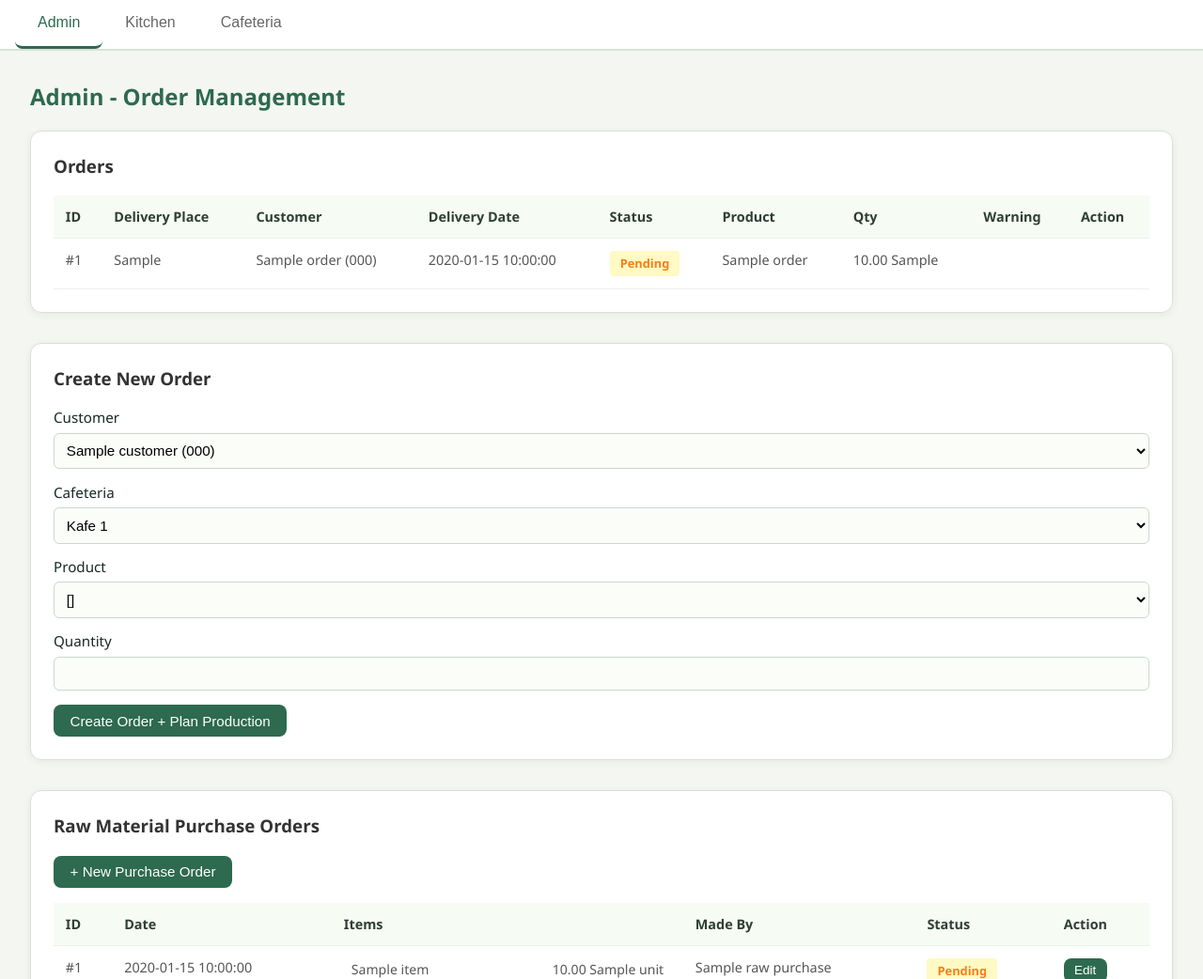
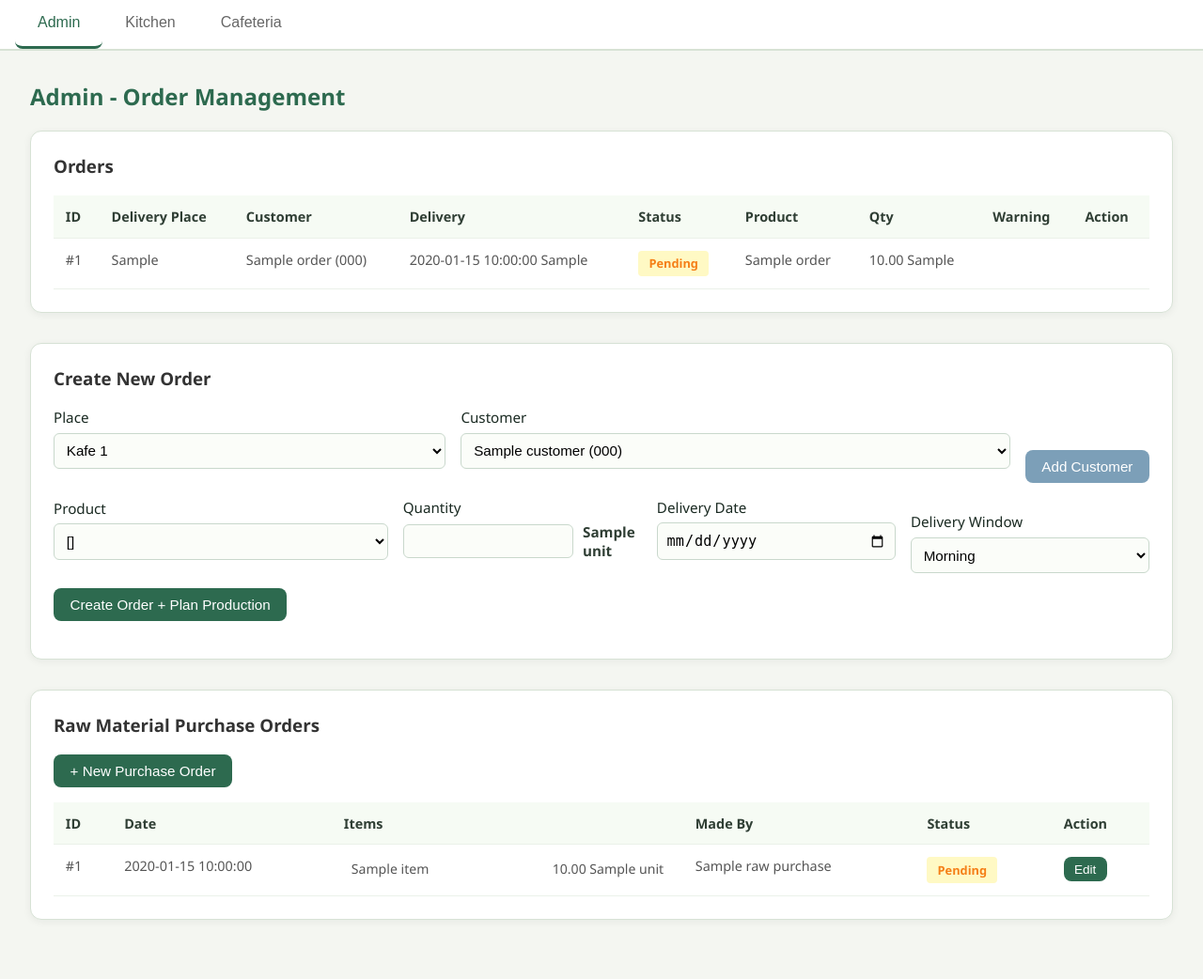
Before and after one commit to rodionk1/eiksmarka, a Flask app: template templates/index.html in a window 1280 px wide. Shown: the part 223-1265 px from the top of the page at 94% size. Run offline with Flask 3, Linux system fonts and the light colour scheme; the template is opened without the code that fills it: most values are stand-ins (such as "Sample title", 1, 10 or a date in 2020).

Commit message:
Update order form with delivery scheduling

```diff
--- a/app.py
+++ b/app.py
@@ -3,6 +3,7 @@
 from db import init_db
 from services import (
     complete_activity,
+    create_customer,
     list_dashboard_data,
     load_all_recipe_data,
     mark_order_delivered,
@@ -50,14 +51,35 @@
 def create_order():
     try:
         customer_id = int(request.form["customer_id"])
-        cafeteria = request.form["cafeteria"]
+        place = request.form["place"]
         prod_id = int(request.form["prod_id"])
         quantity = float(request.form["quantity"])
-        result = place_order(customer_id, cafeteria, [{"prod_id": prod_id, "quantity": quantity}])
+        delivery_date = request.form.get("delivery_date")
+        delivery_window = request.form.get("delivery_window", "morning")
+        result = place_order(
+            customer_id,
+            place,
+            [{"prod_id": prod_id, "quantity": quantity}],
+            delivery_date=delivery_date,
+            delivery_window=delivery_window,
+        )
         message = f"Order #{result['order_id']} created"
         if result["warnings"]:
             message += " | " + " | ".join(result["warnings"])
         return redirect(url_for("index", message=message))
+    except Exception as exc:
+        return redirect(url_for("index", error=str(exc)))
+
+
+@app.post("/customers")
+def add_customer():
+    try:
+        customer_id = create_customer(
+            request.form.get("name", ""),
+            phone=request.form.get("phone", ""),
+            email=request.form.get("email", ""),
+        )
+        return redirect(url_for("index", message=f"Customer #{customer_id} added"))
     except Exception as exc:
         return redirect(url_for("index", error=str(exc)))
 
--- a/db.py
+++ b/db.py
@@ -33,8 +33,12 @@
     if "Delivery_date" not in order_columns:
         conn.execute("ALTER TABLE Orders ADD COLUMN Delivery_date TEXT")
         conn.execute("UPDATE Orders SET Delivery_date = Date WHERE Delivery_date IS NULL")
+    if "Delivery_window" not in order_columns:
+        conn.execute("ALTER TABLE Orders ADD COLUMN Delivery_window TEXT NOT NULL DEFAULT 'morning'")
     if "Status" not in order_columns:
         conn.execute("ALTER TABLE Orders ADD COLUMN Status TEXT NOT NULL DEFAULT 'pending'")
+    conn.execute("UPDATE Orders SET Delivery_date = Date WHERE Delivery_date IS NULL OR Delivery_date = ''")
+    conn.execute("UPDATE Orders SET Delivery_window = 'morning' WHERE Delivery_window IS NULL OR Delivery_window = ''")
     conn.execute("UPDATE Orders SET Status = 'pending' WHERE Status IS NULL OR Status = ''")
     conn.commit()
 
--- a/schema.sql
+++ b/schema.sql
@@ -107,6 +107,7 @@
     Cafeteria TEXT NOT NULL CHECK(Cafeteria IN ('kafe_1', 'kafe_2')),
     Date TEXT NOT NULL,
     Delivery_date TEXT,
+    Delivery_window TEXT NOT NULL DEFAULT 'morning' CHECK(Delivery_window IN ('morning', 'noon')),
     Status TEXT NOT NULL DEFAULT 'pending' CHECK(Status IN ('pending', 'produced', 'delivered')),
     Content TEXT NOT NULL,
     Warning TEXT,
--- a/static/style.css
+++ b/static/style.css
@@ -276,6 +276,49 @@
     margin-bottom: 0;
 }
 
+.order-create-form {
+    margin-bottom: 1rem;
+}
+
+.order-form-grid {
+    display: grid;
+    gap: 1rem;
+    align-items: end;
+    margin-bottom: 1rem;
+}
+
+.order-form-grid-top {
+    grid-template-columns: 1fr 1.4fr auto;
+}
+
+.order-form-grid-bottom {
+    grid-template-columns: 1.4fr 1fr 1fr 1fr;
+}
+
+.inline-action-slot {
+    display: flex;
+    align-items: end;
+    min-height: 100%;
+}
+
+.inline-action-slot button {
+    width: 100%;
+}
+
+.inline-customer-panel {
+    padding: 1rem;
+    border: 1px solid #ebf1e9;
+    border-radius: 8px;
+    background: #f8fbf7;
+}
+
+.inline-customer-form {
+    display: grid;
+    grid-template-columns: 1.2fr 1fr 1.2fr auto;
+    gap: 1rem;
+    align-items: end;
+}
+
 .qty-with-unit {
     display: flex;
     align-items: center;
@@ -456,6 +499,16 @@
     .inline-prep-row {
         grid-template-columns: 1fr;
     }
+
+    .order-form-grid-top,
+    .order-form-grid-bottom,
+    .inline-customer-form {
+        grid-template-columns: 1fr;
+    }
+
+    .inline-action-slot {
+        width: 100%;
+    }
 }
 
 @media (max-width: 720px) {
--- a/templates/index.html
+++ b/templates/index.html
@@ -20,14 +20,14 @@
             <div class="form-card">
                 <h3>Orders</h3>
                 <table class="data-table">
-                    <thead><tr><th>ID</th><th>Delivery Place</th><th>Customer</th><th>Delivery Date</th><th>Status</th><th>Product</th><th>Qty</th><th>Warning</th><th>Action</th></tr></thead>
+                    <thead><tr><th>ID</th><th>Delivery Place</th><th>Customer</th><th>Delivery</th><th>Status</th><th>Product</th><th>Qty</th><th>Warning</th><th>Action</th></tr></thead>
                     <tbody>
                         {% for o in data.orders %}
                         <tr>
                             <td>#{{ o.ID }}</td>
                             <td>{{ o.delivery_place }}</td>
                             <td>{{ o.customer_name }} ({{ o.customer_phone }})</td>
-                            <td>{{ o.Delivery_date }}</td>
+                            <td>{{ o.Delivery_date }} {{ o.Delivery_window|capitalize }}</td>
                             <td>
                                 <span class="status-badge {{ o.Status }}">
                                     {{ o.Status|capitalize }}
@@ -49,8 +49,16 @@
                 </table>
             </div>
 
-            <form method="post" action="/orders" class="form-card">
+            <div class="form-card">
                 <h3>Create New Order</h3>
+                <form method="post" action="/orders" class="order-create-form">
+                    <div class="order-form-grid order-form-grid-top">
+                        <label>Place
+                            <select name="place" required>
+                                <option value="kafe_1">Kafe 1</option>
+                                <option value="kafe_2">Kafe 2</option>
+                            </select>
+                        </label>
                         <label>Customer
                             <select name="customer_id" required>
                                 {% for c in data.customers %}
@@ -58,24 +66,53 @@
                                 {% endfor %}
                             </select>
                         </label>
-                <label>Cafeteria
-                    <select name="cafeteria" required>
-                        <option value="kafe_1">Kafe 1</option>
-                        <option value="kafe_2">Kafe 2</option>
-                    </select>
-                </label>
+                        <div class="inline-action-slot">
+                            <button type="button" class="secondary-btn" id="toggle-customer-form">Add Customer</button>
+                        </div>
+                    </div>
+                    <div class="order-form-grid order-form-grid-bottom">
                         <label>Product
-                    <select name="prod_id" required>
+                            <select name="prod_id" id="admin-product-select" required>
                                 {% for p in data.products %}
-                        <option value="{{ p.Prod_id }}">{{ p.Prod_name }}</option>
+                                <option value="{{ p.Prod_id }}" data-unit="{{ p.Unit }}">{{ p.Prod_name }}</option>
                                 {% endfor %}
                             </select>
                         </label>
                         <label>Quantity
+                            <div class="qty-with-unit">
                                 <input type="number" step="0.01" min="0.01" name="quantity" required>
+                                <span id="admin-product-unit">{{ data.products[0].Unit if data.products else '' }}</span>
+                            </div>
                         </label>
+                        <label>Delivery Date
+                            <input type="date" name="delivery_date" value="{{ data.today }}" required>
+                        </label>
+                        <label>Delivery Window
+                            <select name="delivery_window" required>
+                                <option value="morning">Morning</option>
+                                <option value="noon">Noon</option>
+                            </select>
+                        </label>
+                    </div>
                     <button type="submit">Create Order + Plan Production</button>
                 </form>
+                <div class="inline-customer-panel" id="customer-form-panel" hidden>
+                    <form method="post" action="/customers" class="inline-customer-form">
+                        <label>Name
+                            <input type="text" name="name" required>
+                        </label>
+                        <label>Phone
+                            <input type="text" name="phone">
+                        </label>
+                        <label>Email
+                            <input type="email" name="email">
+                        </label>
+                        <div class="inline-action-slot">
+                            <button type="submit">Save Customer</button>
+                        </div>
+                    </form>
+                </div>
+            </div>
 
             <div class="form-card">
                 <h3>Raw Material Purchase Orders</h3>
@@ -118,11 +155,12 @@
                 <h3>Production Activities</h3>
                 <div class="activity-scroll">
                     <table class="data-table">
-                        <thead><tr><th>Date</th><th>ID</th><th>Type</th><th>Item</th><th>Qty</th><th>Status</th><th>Action</th></tr></thead>
+                        <thead><tr><th>Date</th><th>Delivery</th><th>ID</th><th>Type</th><th>Item</th><th>Qty</th><th>Status</th><th>Action</th></tr></thead>
                         <tbody>
                             {% for a in data.activities %}
                             <tr>
                                 <td>{{ a.Date }}</td>
+                                <td>{% if a.order_delivery_date %}{{ a.order_delivery_date }} {{ (a.order_delivery_window or 'morning')|capitalize }}{% endif %}</td>
                                 <td>{{ a.ID }}</td>
                                 <td><span class="badge">{{ a.Product_type }}</span></td>
                                 <td>{{ a.item_name or 'Unknown' }}</td>
@@ -400,6 +438,17 @@
 const lastTab = localStorage.getItem('activeTab') || 'admin';
 switchTab(lastTab);
 
+const adminProductSelect = document.getElementById('admin-product-select');
+const adminProductUnit = document.getElementById('admin-product-unit');
+if (adminProductSelect && adminProductUnit) {
+    const syncAdminProductUnit = () => {
+        const selected = adminProductSelect.options[adminProductSelect.selectedIndex];
+        adminProductUnit.textContent = selected ? (selected.dataset.unit || '') : '';
+    };
+    adminProductSelect.addEventListener('change', syncAdminProductUnit);
+    syncAdminProductUnit();
+}
+
 const kitchenPrepSelect = document.getElementById('kitchen-prep-select');
 const kitchenPrepUnit = document.getElementById('kitchen-prep-unit');
 if (kitchenPrepSelect && kitchenPrepUnit) {
@@ -409,6 +458,14 @@
     };
     kitchenPrepSelect.addEventListener('change', syncPrepUnit);
     syncPrepUnit();
+}
+
+const customerFormToggle = document.getElementById('toggle-customer-form');
+const customerFormPanel = document.getElementById('customer-form-panel');
+if (customerFormToggle && customerFormPanel) {
+    customerFormToggle.addEventListener('click', () => {
+        customerFormPanel.toggleAttribute('hidden');
+    });
 }
 
 // Event delegation for edit buttons (avoids inline JSON in onclick)
```
Also changed, not shown: services.py (+27 -4 lines). Lines whose indentation alone changed are shown as unchanged.
